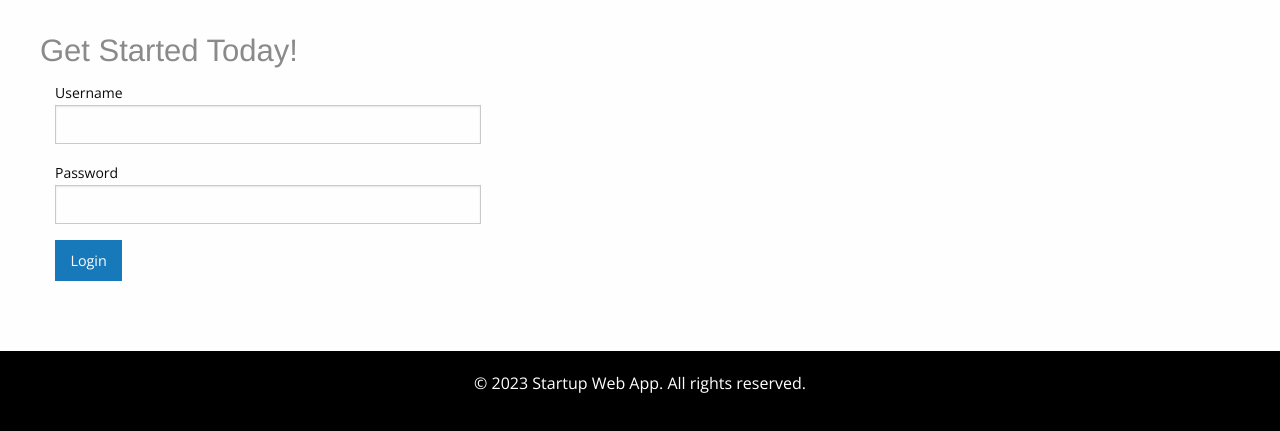
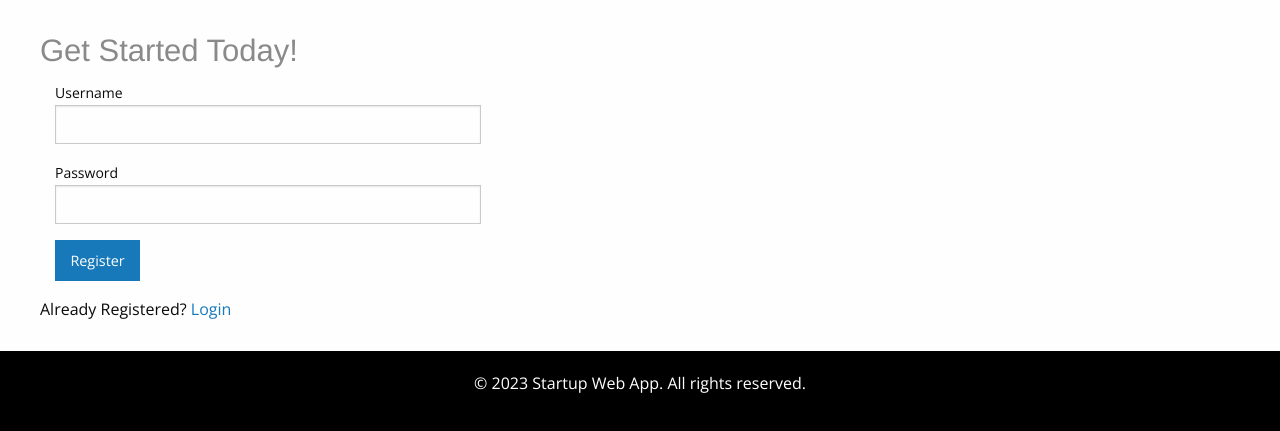
Before and after one commit to williammabotjaeng/imperium, a Flask app: page / in a window 1280 px wide. Shown: the part 369-800 px from the top of the page. Run offline with Flask 3, Linux system fonts and the light colour scheme; some libraries are stand-ins or nearby versions.

Commit message:
Already Registered?, login, index.html

```diff
--- a/templates/index.html
+++ b/templates/index.html
@@ -6,7 +6,7 @@
 <div class="row main-content">
     <div class="col left-form">
         <h3 class="h3 subheader">Get Started Today!</h3>
-        <form action="{{ url_for('login') }}" method="POST">
+        <form action="{{ url_for('register') }}" method="POST">
             {{ form.csrf_token }}
 
             <div class="grid-container">
@@ -22,8 +22,9 @@
                   {{ form.password(class="form-control") }}
                 </div>
               </div>
-              <button type="submit" class="button">Login</button>
+              <button type="submit" class="button">Register</button>
             </div>
+            <span>Already Registered? <a href="{{ url_for('login') }}">Login</a></span>
           </form>
     </div>
     <div class="col right-cta">
```
